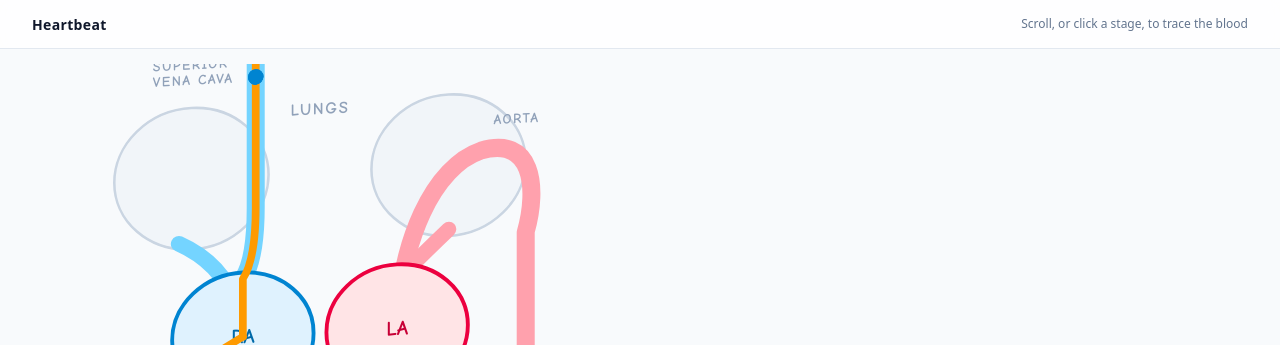
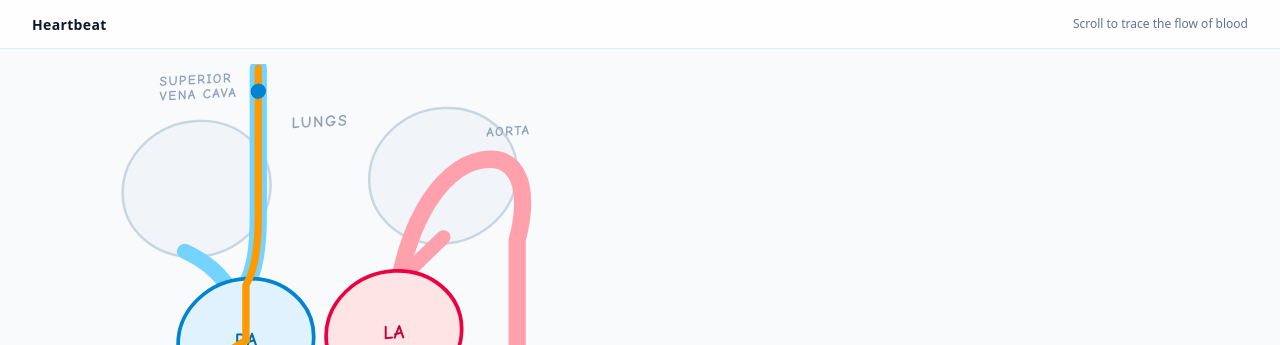
Before and after one commit to comp4020-agentic-coding-studio/comp4020-ass1-p-venkatram, a website built with Vite: page index.html in a window 1280 px wide. Shown: the top 345 px of the page. Built offline with nearby package versions, Linux system fonts and the light colour scheme.

Commit message:
Fix diagram top-clipping, move blocked-arrow glyph clear of flow line, reword nav hint

```diff
--- a/index.html
+++ b/index.html
@@ -19,7 +19,7 @@
       <nav aria-label="Primary">
         <a href="./" class="text-sm font-semibold tracking-wide text-slate-900">Heartbeat</a>
       </nav>
-      <p class="hidden text-xs text-slate-500 sm:block">Scroll, or click a stage, to trace the blood</p>
+      <p class="hidden text-xs text-slate-500 sm:block">Scroll to trace the flow of blood</p>
     </header>
 
     <main class="pt-12 lg:grid lg:grid-cols-2">
@@ -32,7 +32,7 @@
         class="sticky top-12 z-10 flex h-[45vh] items-center justify-center overflow-hidden bg-slate-50 lg:col-start-1 lg:row-span-6 lg:h-[calc(100vh-3rem)]"
       >
         <svg
-          viewBox="0 0 420 560"
+          viewBox="0 -12 420 584"
           role="img"
           aria-labelledby="diagram-title"
           aria-describedby="diagram-caption"
@@ -80,9 +80,9 @@
               <line id="tricuspid-flap-right" x1="165" y1="275" x2="150" y2="275" class="valve-flap" style="transform-origin: 165px 275px" />
             </g>
             <g id="tricuspid-block" class="block-glyph">
-              <line x1="150" y1="260" x2="150" y2="244" class="stroke-rose-500" stroke-width="3" />
-              <path d="M144,250 L150,242 L156,250" class="fill-none stroke-rose-500" stroke-width="3" />
-              <line x1="141" y1="256" x2="159" y2="246" class="stroke-rose-500" stroke-width="3" />
+              <line x1="178" y1="260" x2="178" y2="244" class="stroke-rose-500" stroke-width="3" />
+              <path d="M172,250 L178,242 L184,250" class="fill-none stroke-rose-500" stroke-width="3" />
+              <line x1="169" y1="256" x2="187" y2="246" class="stroke-rose-500" stroke-width="3" />
             </g>
 
             <g id="mitral-valve">
```
